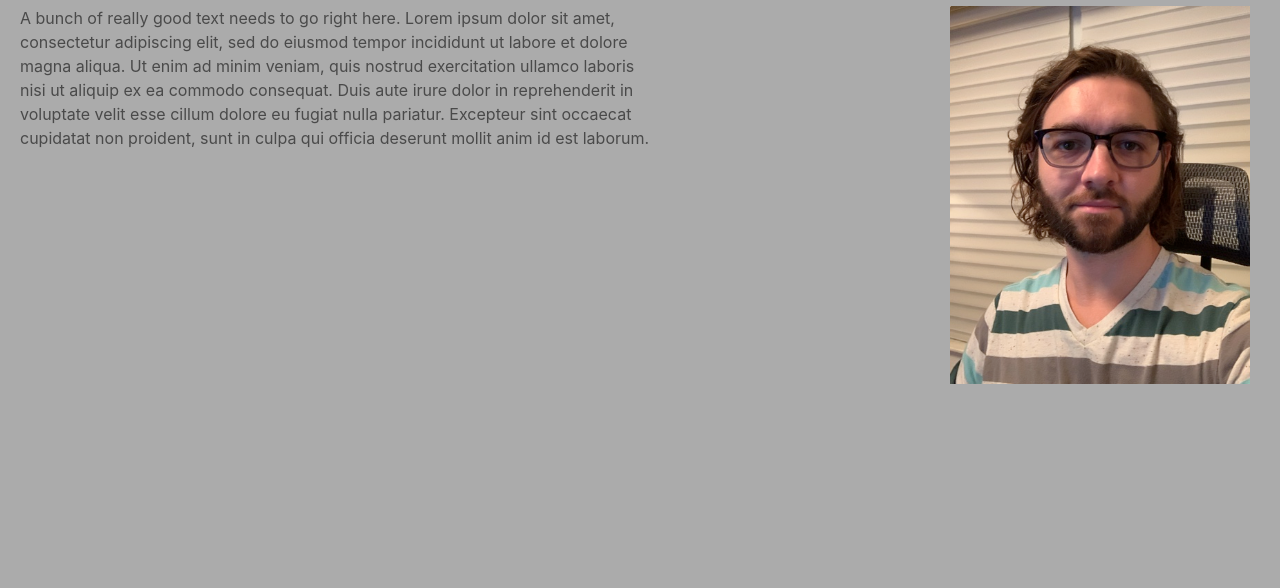
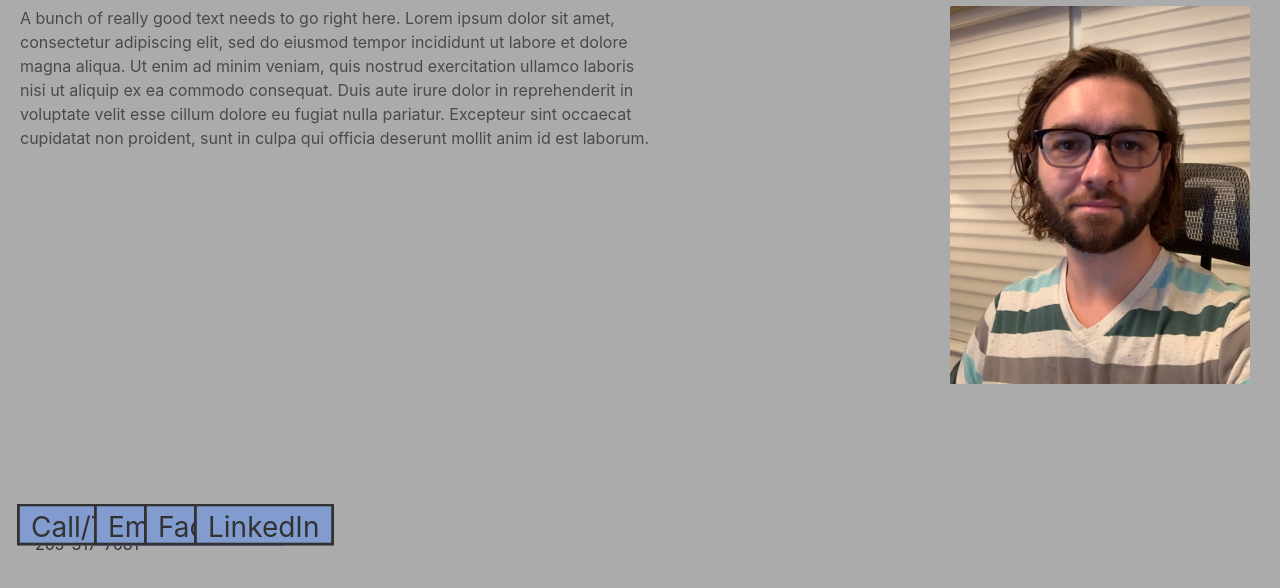
Before and after one commit to FenixS83/personal_portfolio, a plain HTML site: page assets/html/aboutMe.html in a window 1280 px wide. Shown: the part 174-762 px from the top of the page. Drawn offline with nearby package versions, Linux system fonts and the light colour scheme.

Commit message:
started adding contact info buttons

```diff
--- a/assets/css/style.css
+++ b/assets/css/style.css
@@ -92,3 +92,15 @@ h1 {
         background-color: #829cd0;
     }
 }
+
+
+
+.contactLinks {
+    display: flex;
+    position: fixed;
+    bottom: 35px;
+    margin: 35px;
+    flex-wrap: wrap;
+    justify-content: space-evenly;
+
+}
--- a/assets/html/aboutMe.html
+++ b/assets/html/aboutMe.html
@@ -54,7 +54,43 @@
 
 
 
+        <footer>
+            <div class="contactLinks">
 
+                <a href="tel:2053177681">
+                    <div class="directors" >
+                        <p>Call/Text</p>
+                    </div>
+                        <p>205-317-7681</p>
+                </a>
+
+                <br>
+
+                <a href="mailto: fenix.sampson@gmail.com">
+                    <div class="directors">
+                        <p>Email</p>
+                    </div>
+                </a>
+
+                <br>
+
+                <a href="https://www.facebook.com/FenixS83">
+                    <div class="directors">
+                        <p>Facebook</p>
+                    </div>
+                </a>
+
+                <br>
+
+                <a href="https://www.linkedin.com/in/fenix-sampson-bb1a30219/">
+                    <div class="directors">
+                        <p>LinkedIn</p>
+                    </div>
+                </a>
+            </div>
+
+
+        </footer>
 
 
 
```
